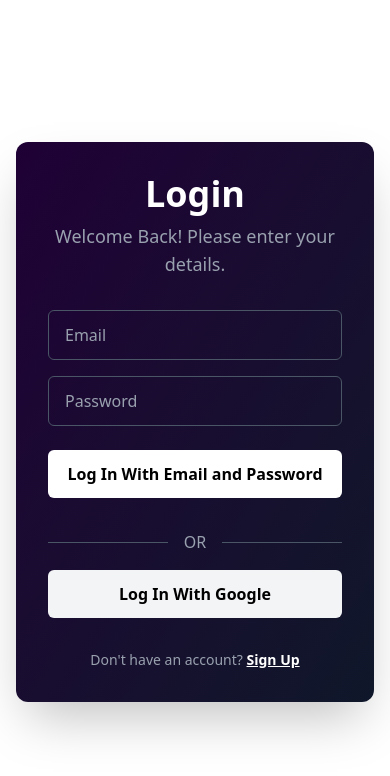
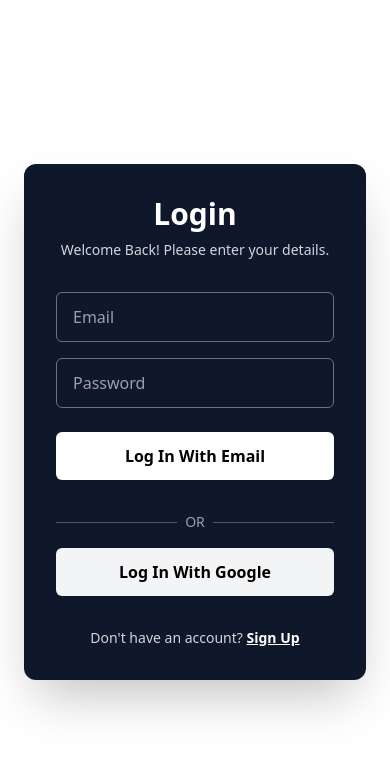
Before and after one commit to jharavi26/Assignment, a React (Vite) app in the folder E-Commerce/: page / in a window 390 px wide. Shown: the top 776 px of the page. Built offline with nearby package versions, Linux system fonts and the light colour scheme.

Commit message:
Completed the Assignment

```diff
--- a/E-Commerce/src/App.jsx
+++ b/E-Commerce/src/App.jsx
@@ -6,20 +6,39 @@ import Signup from './component/Authentication/SignUp';
 import Cart from "./component/product/Cart"
 import OrderConfirmation from './component/product/OrderConfirmation';
 import ProductDetails from './component/product/ProductDetails';
+import ProtectedRoute from './Firebase/ProtectedRoute';
+
 
 
 function App() {
   return (
+    <BrowserRouter>
+    <Routes>
+      <Route path="/" element={<Login />} />
+      <Route path="/signup" element={<Signup />} />
 
-    <BrowserRouter>
-      <Routes>
-        <Route path="/" element={<Login />} />
-        <Route path="/signup" element={<Signup />} />
-        <Route path="/cart" element={<Cart />} />
-        <Route path ="/home" element={<Home/>}/>
-        <Route path = "/OrderConfirmation" element={<OrderConfirmation/>}/>
-        <Route path ="/product/:id" element = {<ProductDetails/>}/>
-        </Routes>
+      {/* Protected Routes */}
+      <Route path="/home" element={
+        <ProtectedRoute>
+          <Home />
+        </ProtectedRoute>
+      } />
+      <Route path="/cart" element={
+        <ProtectedRoute>
+          <Cart />
+        </ProtectedRoute>
+      } />
+      <Route path="/product/:id" element={
+        <ProtectedRoute>
+          <ProductDetails />
+        </ProtectedRoute>
+      } />
+      <Route path="/orderconfirmation" element={
+        <ProtectedRoute>
+          <OrderConfirmation />
+        </ProtectedRoute>
+      } />
+    </Routes>
         </BrowserRouter>
 
       )
--- a/E-Commerce/src/Firebase/Firebase.js
+++ b/E-Commerce/src/Firebase/Firebase.js
@@ -1,6 +1,6 @@
 // firebase.js or firebaseConfig.js
 import { initializeApp } from "firebase/app";
-import { getAuth } from "firebase/auth";
+import { getAuth, GoogleAuthProvider } from "firebase/auth";
 
 const firebaseConfig = {
   apiKey: "AIzaSyA9NxtSwO7mp8MaSn6RWa5akf_1HzB5Ln4",
@@ -14,5 +14,6 @@ const firebaseConfig = {
 
 const app = initializeApp(firebaseConfig);
 const auth = getAuth(app);
+const googleProvider = new GoogleAuthProvider();
 
-export { auth };
+export { auth , googleProvider };
--- a/E-Commerce/src/Firebase/ProtectedRoute.jsx
+++ b/E-Commerce/src/Firebase/ProtectedRoute.jsx
@@ -1,11 +1,13 @@
-import { Navigate } from "react-router-dom";
-import { useAuth } from "../context/AuthContext";
+// src/components/ProtectedRoute.jsx
+import React from 'react';
+import AuthRoute from '../component/Authentication/AuthRoute';
 
-export default function ProtectedRoute({ children }) {
-  const { user } = useAuth();
+const ProtectedRoute = ({ children }) => {
+  return (
+    <AuthRoute>
+      {children}
+    </AuthRoute>
+  );
+};
 
-  if (!user) {
-    return <Navigate to="/"></Navigate>
-  }
-  return children;
-}
+export default ProtectedRoute;
--- a/E-Commerce/src/component/Authentication/AuthRoute.jsx
+++ b/E-Commerce/src/component/Authentication/AuthRoute.jsx
@@ -1,3 +1,4 @@
+// src/components/AuthRoute.jsx
 import React, { useEffect, useState } from 'react';
 import { getAuth, onAuthStateChanged } from 'firebase/auth';
 import { useNavigate } from 'react-router-dom';
@@ -6,24 +7,27 @@ const AuthRoute = ({ children }) => {
   const auth = getAuth();
   const navigate = useNavigate();
   const [loading, setLoading] = useState(true);
+  const [user, setUser] = useState(null); // Track the user
 
   useEffect(() => {
-    const unsubscribe = onAuthStateChanged(auth, (user) => {
-      if (user) {
+    const unsubscribe = onAuthStateChanged(auth, (currentUser) => {
+      if (currentUser) {
+        setUser(currentUser);
         setLoading(false);
       } else {
-        console.log('unauthorized');
+        console.log('Unauthorized');
+        setUser(null);
         setLoading(false);
-        navigate('/login');
+        navigate('/'); // Or '/' based on your route
       }
     });
 
     return () => unsubscribe();
   }, [auth, navigate]);
 
-  if (loading) return <p></p>;
+  if (loading) return <p>Loading...</p>; // You can show a spinner here
 
-  return <div>{children}</div>;
+  return <>{children}</>;
 };
 
 export default AuthRoute;
--- a/E-Commerce/src/component/Authentication/Login.jsx
+++ b/E-Commerce/src/component/Authentication/Login.jsx
@@ -4,7 +4,7 @@ import {
   signInWithPopup,
   signInWithEmailAndPassword,
 } from "firebase/auth";
-import { useNavigate } from "react-router-dom";
+import { useNavigate, Link } from "react-router-dom";
 import { auth } from "../../Firebase/Firebase";
 
 function Login() {
@@ -46,28 +46,30 @@ function Login() {
   };
 
   return (
-    <div className="min-h-screen flex items-center justify-center  p-4">
-  <div className="w-full max-w-md bg-gradient-to-br from-[#1f0036] to-[#0f172a] rounded-xl shadow-2xl overflow-hidden p-8 flex flex-col items-center justify-center">
+    <div className="min-h-screen flex items-center justify-center bg-gradient-to-br p-6 sm:p-4">
+       <div className="w-full max-w-md bg-[#0f172a] backdrop-blur-md rounded-xl shadow-2xl p-8 flex flex-col items-center min-h-[300px] sm:min-h-[400px] md:min-h-[500px]">
 
-    {/* Header */}
-    <div className="mb-8 text-center text-white">
-      <h3 className="text-4xl font-bold mb-2">Login</h3>
-      <p className="text-lg text-gray-400">Welcome Back! Please enter your details.</p>
+
+        {/* Header of the Page  */}
+        <div className="mb-8 text-center">
+          <h3 className="text-3xl sm:text-4xl font-bold text-white mb-2">Login</h3>
+          <p className="text-sm sm:text-lg text-gray-300">
+            Welcome Back! Please enter your details.
+          </p>
         </div>
 
-    {/* Inputs */}
         <div className="flex flex-col gap-4 w-full mb-6">
           <input
             type="email"
             placeholder="Email"
-        className="w-full py-3 px-4 rounded-md bg-transparent border border-gray-600 text-white placeholder-gray-400 focus:outline-none focus:border-white"
+            className="w-full py-3 px-4 rounded-md bg-transparent border border-gray-500 text-white placeholder-gray-400 focus:outline-none focus:border-white transition"
             value={email}
             onChange={(e) => setEmail(e.target.value)}
           />
           <input
             type="password"
             placeholder="Password"
-        className="w-full py-3 px-4 rounded-md bg-transparent border border-gray-600 text-white placeholder-gray-400 focus:outline-none focus:border-white"
+            className="w-full py-3 px-4 rounded-md bg-transparent border border-gray-500 text-white placeholder-gray-400 focus:outline-none focus:border-white transition"
             value={password}
             onChange={(e) => setPassword(e.target.value)}
           />
@@ -77,42 +79,44 @@ function Login() {
         <button
           onClick={signInWithEmail}
           disabled={authing}
-      className="w-full py-3 mb-4 bg-white text-black font-semibold rounded-md hover:bg-gray-200 transition"
+          className="w-full py-3 mb-4 bg-white text-black font-semibold rounded-md hover:bg-gray-200 transition disabled:opacity-60"
         >
-      Log In With Email and Password
+          Log In With Email
         </button>
 
         {/* Error message */}
-    {error && <p className="text-red-500 text-sm mb-4">{error}</p>}
+        {error && <p className="text-red-400 text-sm mb-4">{error}</p>}
 
         {/* Divider */}
-    <div className="flex items-center justify-center my-4 w-full">
-      <div className="border-b border-gray-600 w-full"></div>
-      <span className="px-4 text-gray-400">OR</span>
-      <div className="border-b border-gray-600 w-full"></div>
+        <div className="flex items-center w-full my-4">
+          <div className="flex-grow border-t border-gray-600"></div>
+          <span className="mx-2 text-gray-400 text-sm">OR</span>
+          <div className="flex-grow border-t border-gray-600"></div>
         </div>
 
         {/* Google login */}
         <button
           onClick={signInWithGoogle}
           disabled={authing}
-      className="w-full py-3 bg-gray-100 text-black font-semibold rounded-md hover:bg-gray-300 transition"
+          className="w-full py-3 bg-gray-100 text-black font-semibold rounded-md hover:bg-gray-300 transition disabled:opacity-60"
         >
           Log In With Google
         </button>
 
         {/* Signup link */}
-    <div className="mt-8 text-center text-gray-400 text-sm">
+        <div className="mt-8 text-center text-gray-300 text-sm">
           Don't have an account?{" "}
-      <a href="/signup" className="font-semibold text-white underline hover:text-gray-300">
+          <Link
+            to="/signup"
+            className="font-semibold text-white underline hover:text-gray-300"
+          >
             Sign Up
-      </a>
+          </Link>
         </div>
 
       </div>
     </div>
-  )
+  );
 }
 
-
 export default Login;
--- a/E-Commerce/src/component/product/Home.jsx
+++ b/E-Commerce/src/component/product/Home.jsx
@@ -5,6 +5,7 @@ import CartDropdown from "./cartDropDown";
 import { FiShoppingCart } from "react-icons/fi";
 import { CgProfile } from "react-icons/cg";
 import { useSelector } from "react-redux";
+import UserProfile from "../Main/UserProfile";
 
 const Home = () => {
   const [products, setProducts] = useState([]);
@@ -80,10 +81,7 @@ const Home = () => {
           )}
         </div>
 
-        {/* Profile Icon */}
-        <div className="cursor-pointer">
-          <CgProfile size={32} />
-        </div>
+        <UserProfile/>
       </div>
 
       {/* Product Listing */}
```
Also changed, not shown: E-Commerce/src/component/Main/UserProfile.jsx (+44 -10 lines). Lines whose indentation alone changed are shown as unchanged.
